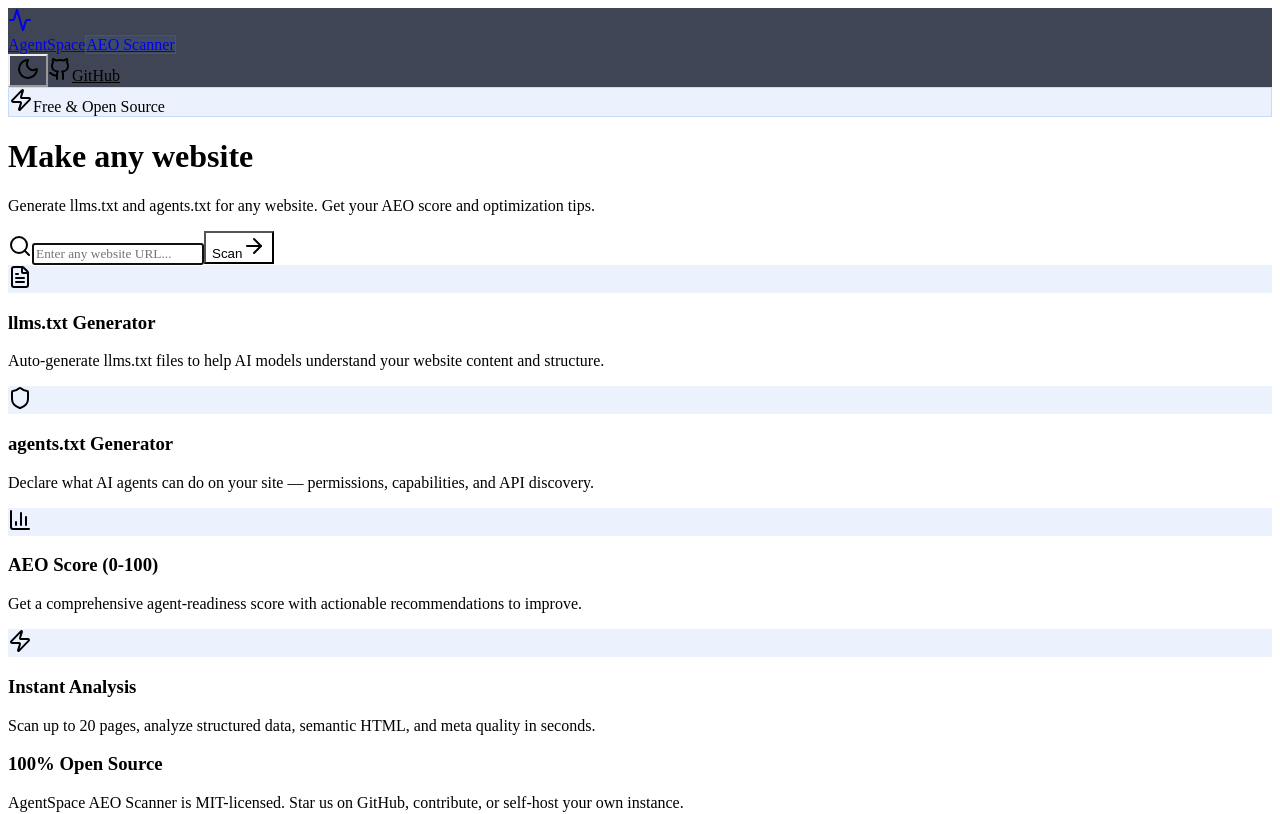
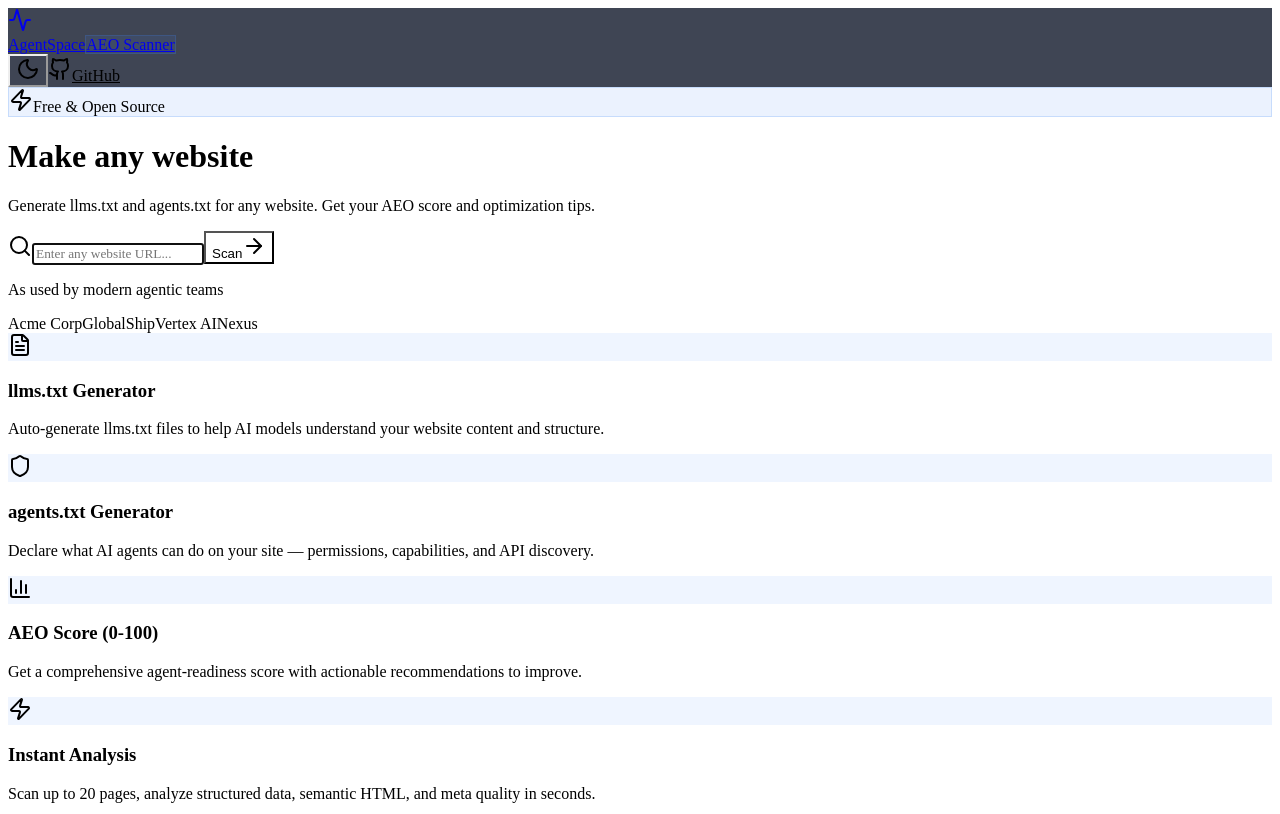
Before and after one commit to npcuong/AgentSpace, a Next.js app in the folder frontend/: page / in a window 1280 px wide. Shown: the top 814 px of the page. Built offline with nearby package versions, Linux system fonts and the light colour scheme; no server answers.

Commit message:
feat: minimalist UI/UX redesign (Phase 5)

```diff
--- a/frontend/app/globals.css
+++ b/frontend/app/globals.css
@@ -1,23 +1,23 @@
-@import url('https://fonts.googleapis.com/css2?family=Fira+Code:wght@400;500;600;700&family=Fira+Sans:wght@300;400;500;600;700&display=swap');
+@import url('https://fonts.googleapis.com/css2?family=Outfit:wght@300;400;500;600;700&family=Work+Sans:wght@300;400;500;600;700&display=swap');
 
 @import "tailwindcss";
 
 :root {
   --color-primary: #3B82F6;
   --color-secondary: #F8FAFC;
-  --color-cta: #2563EB;
-  --color-background: #ffffff;
-  --color-surface: #F1F5F9;
-  --color-surface-hover: #E2E8F0;
+  --color-cta: #F97316;
+  --color-background: #F8FAFC;
+  --color-surface: #ffffff;
+  --color-surface-hover: #F1F5F9;
   --color-text: #0F172A;
-  --color-text-muted: #64748B;
+  --color-text-muted: #475569;
   --color-border: #E2E8F0;
   --color-success: #10B981;
   --color-warning: #F59E0B;
   --color-error: #EF4444;
 
-  --font-heading: 'Fira Code', monospace;
-  --font-body: 'Fira Sans', sans-serif;
+  --font-heading: 'Outfit', sans-serif;
+  --font-body: 'Work Sans', sans-serif;
 
   --radius-sm: 6px;
   --radius-md: 10px;
@@ -27,14 +27,14 @@
 
 .dark {
   --color-primary: #3B82F6;
-  --color-secondary: #1E293B;
-  --color-cta: #2563EB;
-  --color-background: #0F172A;
-  --color-surface: #1E293B;
-  --color-surface-hover: #263548;
-  --color-text: #F1F5F9;
-  --color-text-muted: #94A3B8;
-  --color-border: #334155;
+  --color-secondary: #09090B;
+  --color-cta: #F97316;
+  --color-background: #09090B;
+  --color-surface: #18181B;
+  --color-surface-hover: #27272A;
+  --color-text: #FAFAFA;
+  --color-text-muted: #A1A1AA;
+  --color-border: #27272A;
   --color-success: #10B981;
   --color-warning: #F59E0B;
   --color-error: #EF4444;
@@ -60,20 +60,19 @@
   line-height: 1.2;
 }
 
-/* Animated gradient background */
+/* Minimalist mesh gradient background */
 .hero-gradient {
-  background: radial-gradient(ellipse at 20% 50%, rgba(59, 130, 246, 0.15) 0%, transparent 50%),
-              radial-gradient(ellipse at 80% 20%, rgba(37, 99, 235, 0.1) 0%, transparent 50%),
-              radial-gradient(ellipse at 50% 100%, rgba(59, 130, 246, 0.08) 0%, transparent 50%);
+  background: radial-gradient(circle at top right, rgba(59, 130, 246, 0.08), transparent 50%),
+              radial-gradient(circle at bottom left, rgba(249, 115, 22, 0.05), transparent 50%);
 }
 
-/* Glow effect */
+/* Subtle glow */
 .glow {
-  box-shadow: 0 0 30px rgba(59, 130, 246, 0.2), 0 0 60px rgba(59, 130, 246, 0.1);
+  box-shadow: 0 0 40px rgba(59, 130, 246, 0.05);
 }
 
 .glow-sm {
-  box-shadow: 0 0 15px rgba(59, 130, 246, 0.15);
+  box-shadow: 0 4px 20px rgba(0, 0, 0, 0.05);
 }
 
 /* Score circle animation */
--- a/frontend/app/page.tsx
+++ b/frontend/app/page.tsx
@@ -95,7 +95,7 @@
   ];
 
   return (
-    <div className="min-h-screen hero-gradient">
+    <div className="min-h-screen minimal-hero">
       <Header />
 
       {/* Hero section */}
@@ -170,6 +170,21 @@
             }} />
           )}
 
+          {/* Social Proof */}
+          {!isScanning && !scanResult && (
+            <div className="animate-fade-in-up animate-delay-300 mt-16 mb-4 opacity-70">
+              <p className="text-xs font-semibold uppercase tracking-wider mb-6" style={{ color: "var(--color-text-muted)" }}>
+                As used by modern agentic teams
+              </p>
+              <div className="flex flex-wrap justify-center gap-8 sm:gap-14 items-center grayscale opacity-80">
+                <span className="font-bold text-xl" style={{ fontFamily: "var(--font-heading)" }}>Acme Corp</span>
+                <span className="font-bold text-xl" style={{ fontFamily: "var(--font-heading)" }}>GlobalShip</span>
+                <span className="font-bold text-xl" style={{ fontFamily: "var(--font-heading)" }}>Vertex AI</span>
+                <span className="font-bold text-xl" style={{ fontFamily: "var(--font-heading)" }}>Nexus</span>
+              </div>
+            </div>
+          )}
+
           {/* Error display */}
           {error && (
             <div
@@ -199,16 +214,15 @@
           </div>
         )}
 
-        {/* Features grid */}
+        {/* Features - Storytelling Flow */}
         {!scanResult && !isScanning && (
-          <div className="max-w-4xl mx-auto mt-20">
-            <div className="grid grid-cols-1 sm:grid-cols-2 gap-4">
+          <div className="max-w-3xl mx-auto mt-24 space-y-6">
             {FEATURES.map((feature, i) => {
               const Icon = feature.icon;
               return (
                 <div
                   key={feature.title}
-                    className={`rounded-2xl p-6 transition-all duration-200 cursor-pointer animate-fade-in-up`}
+                  className={`flex flex-col sm:flex-row items-start sm:items-center gap-6 p-8 rounded-2xl transition-all duration-300 animate-fade-in-up`}
                   style={{
                     background: "var(--color-surface)",
                     border: "1px solid var(--color-border)",
@@ -224,26 +238,25 @@
                   }}
                 >
                   <div
-                      className="w-10 h-10 rounded-xl flex items-center justify-center mb-4"
-                      style={{
-                        background: "rgba(59, 130, 246, 0.1)",
-                      }}
+                    className="w-14 h-14 shrink-0 rounded-2xl flex items-center justify-center transition-colors duration-300"
+                    style={{ background: "rgba(59, 130, 246, 0.08)" }}
                   >
-                      <Icon className="w-5 h-5" style={{ color: "var(--color-primary)" }} />
+                    <Icon className="w-6 h-6" style={{ color: "var(--color-primary)" }} />
                   </div>
+                  <div>
                     <h3
-                      className="text-base font-semibold mb-2"
-                      style={{ fontFamily: "var(--font-heading)" }}
+                      className="text-xl font-bold mb-2 transition-colors duration-300"
+                      style={{ fontFamily: "var(--font-heading)", color: "var(--color-text)" }}
                     >
                       {feature.title}
                     </h3>
-                    <p className="text-sm leading-relaxed" style={{ color: "var(--color-text-muted)" }}>
+                    <p className="text-base" style={{ color: "var(--color-text-muted)" }}>
                       {feature.desc}
                     </p>
                   </div>
+                </div>
               );
             })}
-            </div>
           </div>
         )}
 
```
Lines whose indentation alone changed are shown as unchanged.
